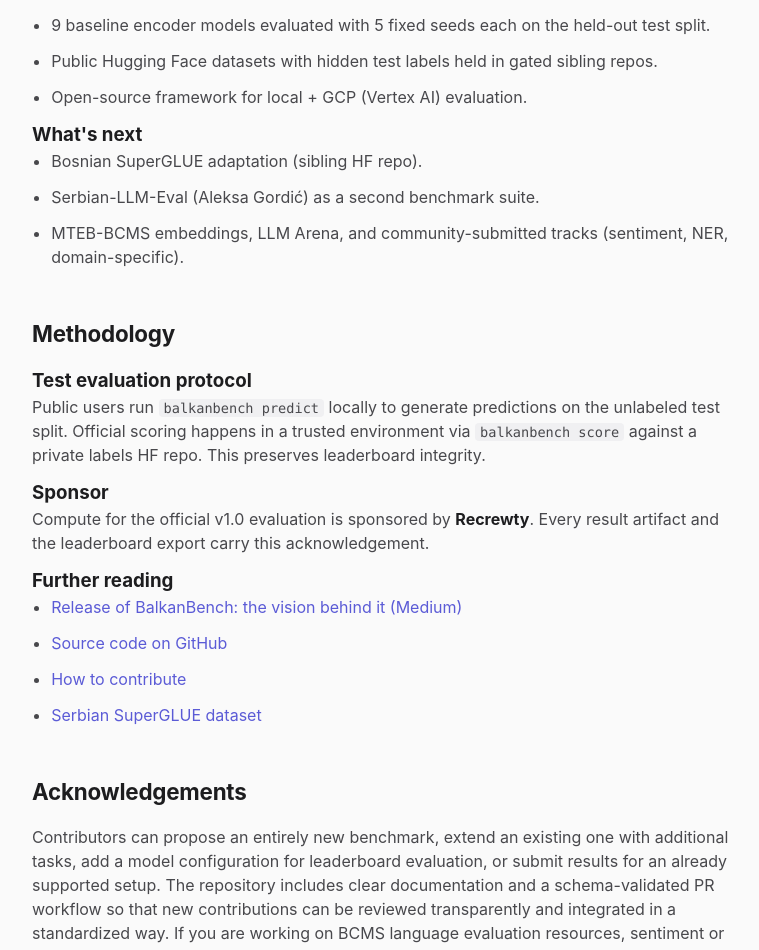
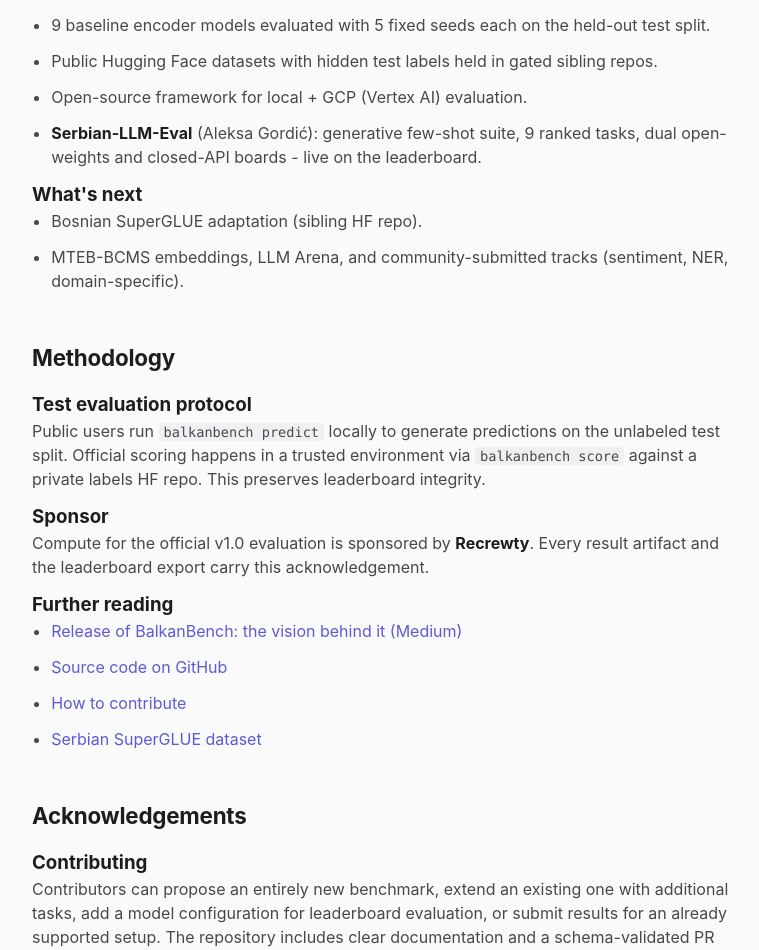
Before and after one commit to permitt/balkan-bench, a React (Vite) app in the folder frontend/: page /about in a window 1280 px wide. Shown: the part 582-1532 px from the top of the page, without its empty margins (252-1011 px from the left). Built offline with nearby package versions, Linux system fonts and the light colour scheme.

Commit message:
fix: move Serbian-LLM-Eval to shipped list on About page
SLE is live on the leaderboard but was still listed under What's
next. Move it into the v1.0 shipped list and add a Contributing
heading above the previously unheaded contributing paragraph.

```diff
--- a/frontend/src/pages/About.jsx
+++ b/frontend/src/pages/About.jsx
@@ -37,12 +37,15 @@ export default function About() {
           <li>9 baseline encoder models evaluated with 5 fixed seeds each on the held-out test split.</li>
           <li>Public Hugging Face datasets with hidden test labels held in gated sibling repos.</li>
           <li>Open-source framework for local + GCP (Vertex AI) evaluation.</li>
+          <li>
+            <b>Serbian-LLM-Eval</b> (Aleksa Gordić): generative few-shot suite, 9 ranked
+            tasks, dual open-weights and closed-API boards - live on the leaderboard.
+          </li>
         </ul>
 
         <h3>What's next</h3>
         <ul>
           <li>Bosnian SuperGLUE adaptation (sibling HF repo).</li>
-          <li>Serbian-LLM-Eval (Aleksa Gordić) as a second benchmark suite.</li>
           <li>MTEB-BCMS embeddings, LLM Arena, and community-submitted tracks (sentiment, NER, domain-specific).</li>
         </ul>
       </section>
@@ -76,6 +79,7 @@ export default function About() {
 
       <section id="acknowledgements">
         <h2>Acknowledgements</h2>
+        <h3>Contributing</h3>
         <p>
           Contributors can propose an entirely new benchmark, extend an
           existing one with additional tasks, add a model configuration for
```
Also changed, not shown: 1 other file (tests, documents, lock files or other folders).
